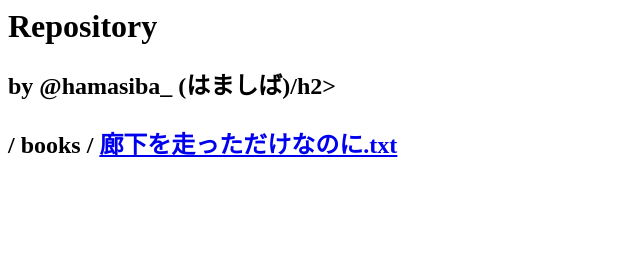
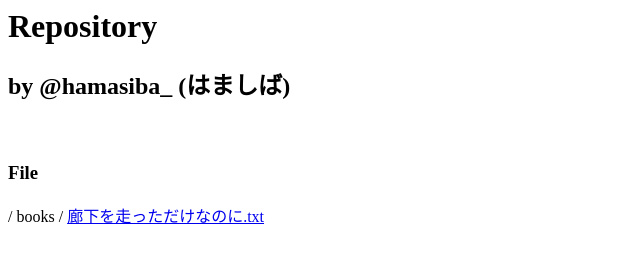
Before and after one commit to shefts-chang/shefts-chang.github.io, a plain HTML site: page index.html in a window 1280 px wide. Shown: the whole page, without its empty margins (0-640 px from the left). Drawn offline with Linux system fonts and the light colour scheme.

Commit message:
Update index.html

```diff
--- a/index.html
+++ b/index.html
@@ -1,4 +1,6 @@
 <title>File</title>
 <h1>Repository</h1>
-<h2>by @hamasiba_ (はましば)/h2>
+<h2>by @hamasiba_ (はましば)</h2>
+<h3>&nbsp;</h3>
+<h3 style="center">File</h3>
 <p>/ books / <a href="/books/廊下を走っただけなのに.txt">廊下を走っただけなのに.txt</a></p>
```
